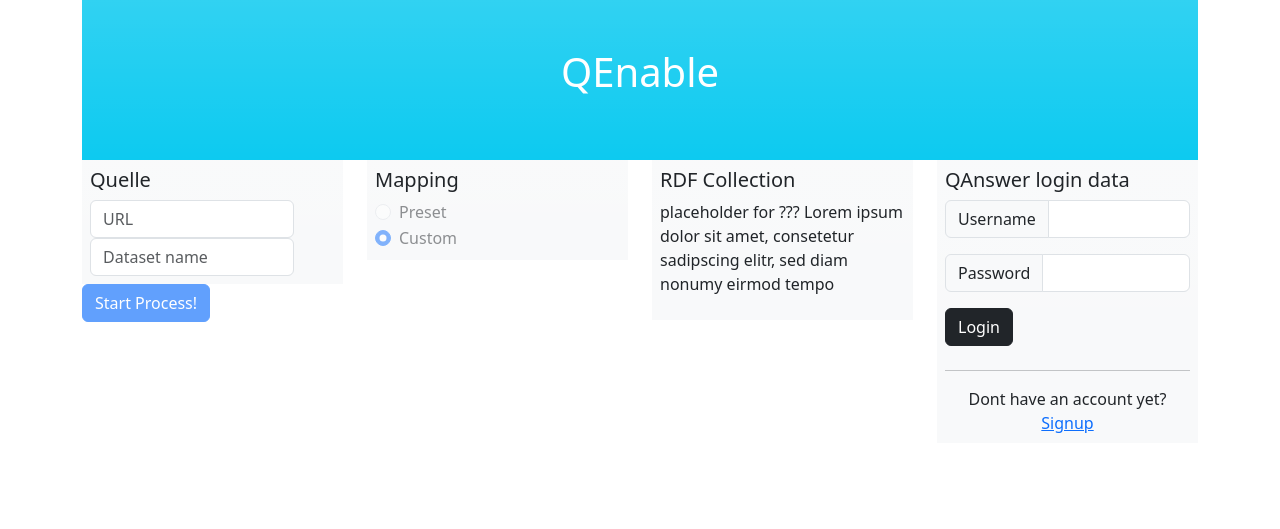
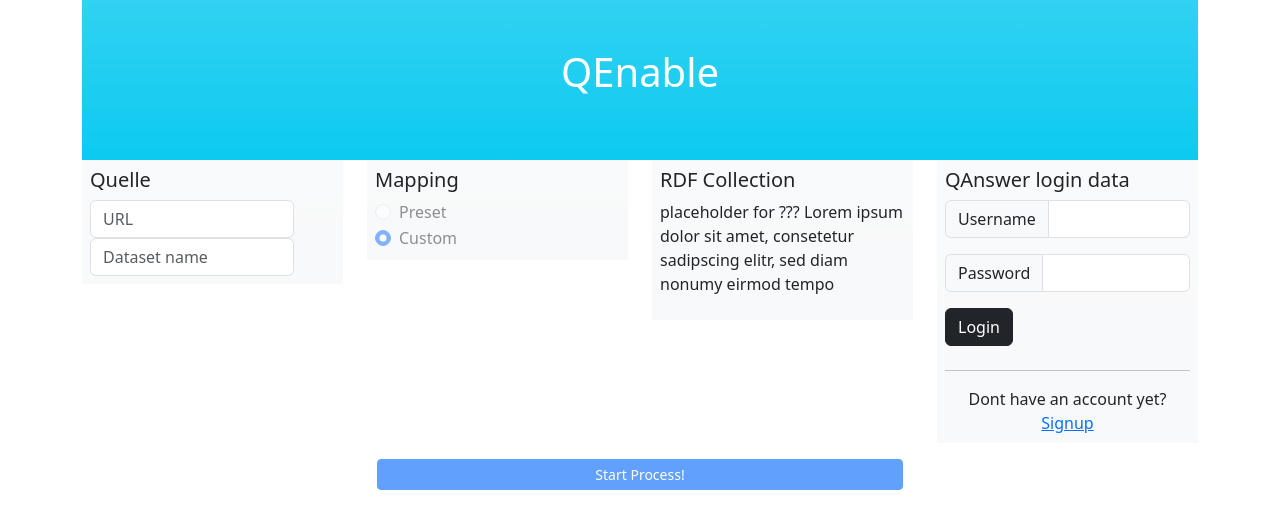
Before and after one commit to lremane/plattform-zur-datensammlung-und-suchmaschinenerzeugung, a Flask app: page / in a window 1280 px wide. Shown: the top 529 px of the page. Run offline with Flask 2, Linux system fonts and the light colour scheme; some libraries are stand-ins or nearby versions.

Commit message:
login_on_landing_page: minor fix in landing page

```diff
--- a/src/templates/index.html
+++ b/src/templates/index.html
@@ -30,7 +30,6 @@
               <input type="password" class="form-control" id="file-name" placeholder="Dataset name">
             </div>
           </div>
-          <button type="button" class="btn btn-primary" id="js-process-launcher" disabled>Start Process!</button>
         </div>
 
         <div class="col">
@@ -74,6 +73,10 @@
           </div>
         </div>
       </div>
+
+      <div class="row p-3 col-6 mx-auto">
+        <button type="button" class="btn btn-sm btn-primary" id="js-process-launcher" disabled>Start Process!</button>
+      </div>
     </div>
   </body>
   <script type="text/javascript" src="{{url_for('static', filename='js/index.js')}}"></script>
```
